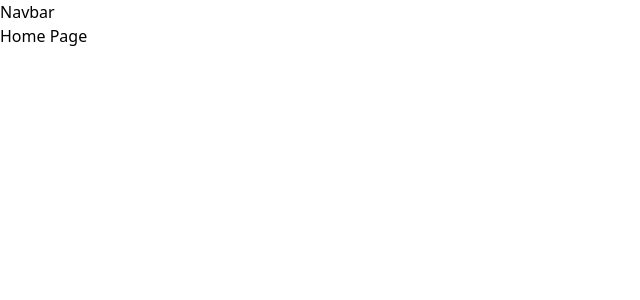
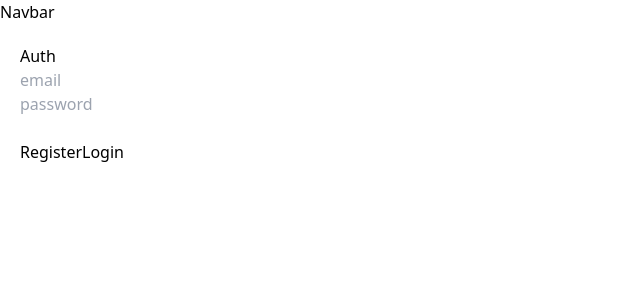
Before and after one commit to Rahmaabdelrazeq-dev/Roommate-Finder-System, a React (Vite) app: page / in a window 1280 px wide. Shown: the top 300 px of the page, without its empty margins (0-640 px from the left). Built offline with nearby package versions, Linux system fonts and the light colour scheme.

Commit message:
Set up Supabase database and integrate with frontend

```diff
--- a/package.json
+++ b/package.json
@@ -11,6 +11,7 @@
   },
   "dependencies": {
     "@reduxjs/toolkit": "^2.11.2",
+    "@supabase/supabase-js": "^2.105.3",
     "@tanstack/react-query": "^5.100.9",
     "react": "^19.2.5",
     "react-dom": "^19.2.5",
--- /dev/null
+++ b/src/Auth.tsx
@@ -0,0 +1,40 @@
+import { useState } from "react"
+import { supabase } from "./lib/supabase"
+
+export default function Auth() {
+  const [email, setEmail] = useState("")
+  const [password, setPassword] = useState("")
+  const [loading, setLoading] = useState(false)
+  const [message, setMessage] = useState("")
+
+const signUp = async () => {
+  setLoading(true)
+  setMessage("")
+  const { error } = await supabase.auth.signUp({ email, password })
+  setLoading(false)
+  setMessage(error ? error.message : "Account created!")
+}
+  const login = async () => {
+    setLoading(true)
+    setMessage("")
+    const { error } = await supabase.auth.signInWithPassword({ email, password })
+    setLoading(false)
+    setMessage(error ? error.message : "Logged in successfully!")
+  }
+
+  return (
+    <div style={{ padding: 20 }}>
+      <h2>Auth</h2>
+
+      <input placeholder="email" value={email} onChange={(e) => setEmail(e.target.value)} />
+      <br />
+      <input placeholder="password" type="password" value={password} onChange={(e) => setPassword(e.target.value)} />
+      <br /><br />
+
+      <button onClick={signUp} disabled={loading}>Register</button>
+      <button onClick={login} disabled={loading}>Login</button>
+
+      {message && <p>{message}</p>}
+    </div>
+  )
+}
--- /dev/null
+++ b/src/lib/supabase.ts
@@ -0,0 +1,7 @@
+import { createClient } from '@supabase/supabase-js'
+
+export const supabase = createClient(
+  import.meta.env.VITE_SUPABASE_URL!,
+  import.meta.env.VITE_SUPABASE_ANON_KEY!
+
+)
--- a/src/routes/index.tsx
+++ b/src/routes/index.tsx
@@ -1,6 +1,6 @@
 import { createBrowserRouter } from "react-router-dom";
 import Layout from "../shared/components/Layout";
-
+import Auth from "../Auth";
 export const router = createBrowserRouter([
   {
     path: "/",
@@ -8,8 +8,9 @@ export const router = createBrowserRouter([
     children: [
       {
         index: true,
-        element: <div>Home Page</div>,
+        element:<Auth/>
       },
+
     ],
   },
 ]);
```
Also changed, not shown: 2 other files (tests, documents, lock files or other folders).
